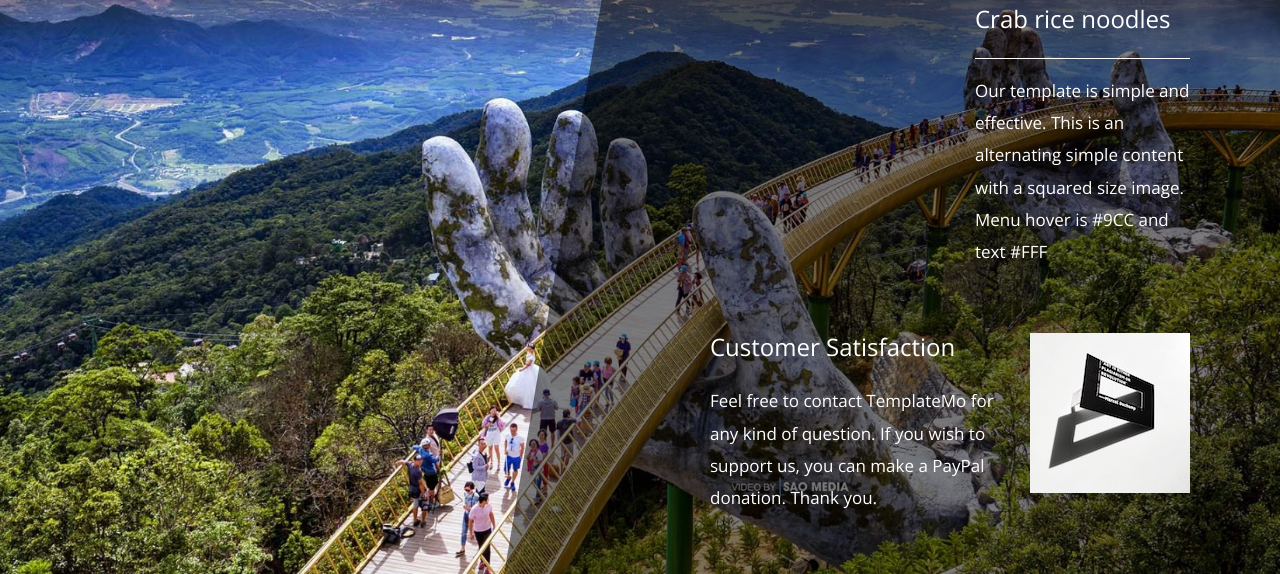
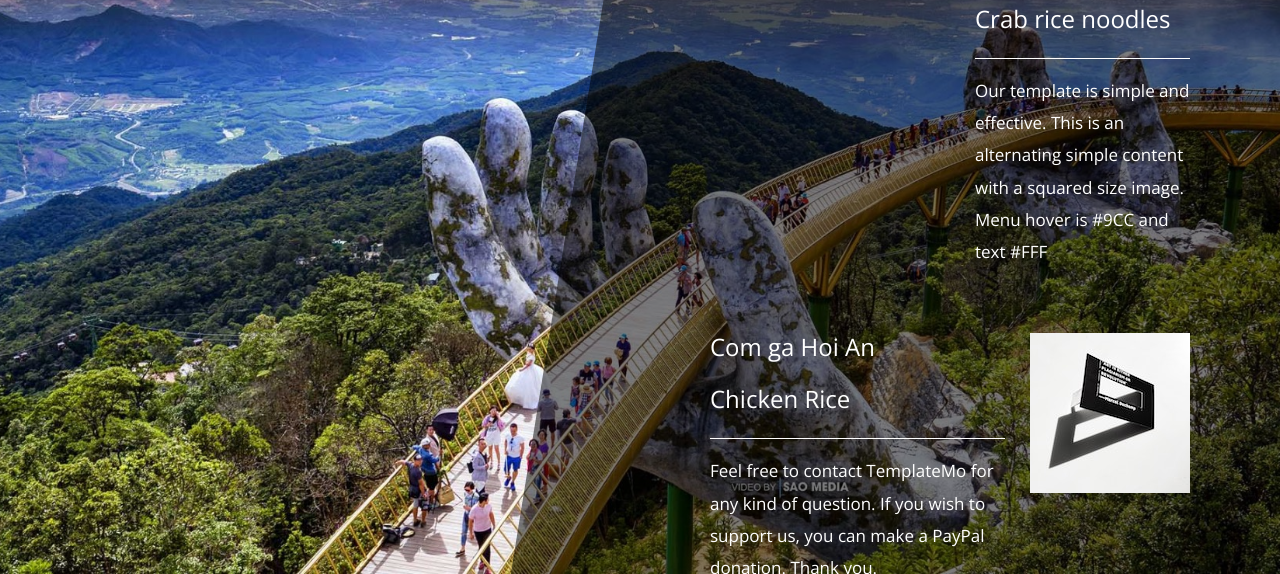
Before and after one commit to cuongnmhe140724/VietTrip-Site, a plain HTML site: page food.html in a window 1280 px wide. Shown: the part 226-800 px from the top of the page. Drawn offline with nearby package versions, Linux system fonts and the light colour scheme.

Commit message:
Publish VietTrip

```diff
--- a/food.html
+++ b/food.html
@@ -74,7 +74,9 @@ https://templatemo.com/tm-550-diagoona
                         </div>
                         <div class="media my-3 mb-5 tm-service-media">
                             <div class="media-body tm-service-text">
-                                <h2 class="mb-4 tm-content-title">Customer Satisfaction</h2>
+                                <h2 class="mb-4 tm-content-title">Com ga Hoi An</h2>
+                                <h2 class="mb-4 tm-content-title">Chicken Rice</h2>
+                                <hr>
                                 <p>Feel free to contact TemplateMo for any kind of question. If you wish to support us, you can make a PayPal donation. Thank you.</p>
                             </div>
                             <img src="img/services-2.jpg" alt="Image" class="tm-service-img-r">
```
